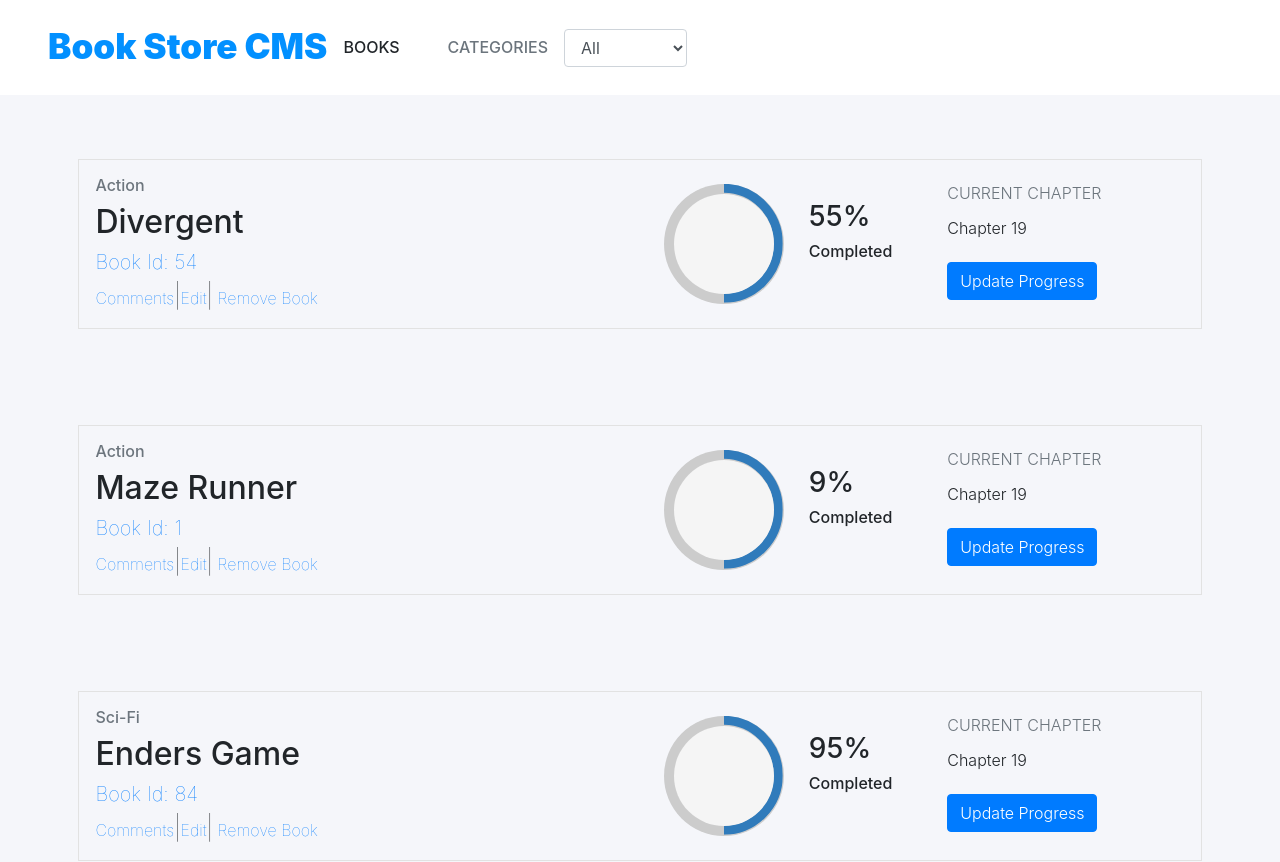
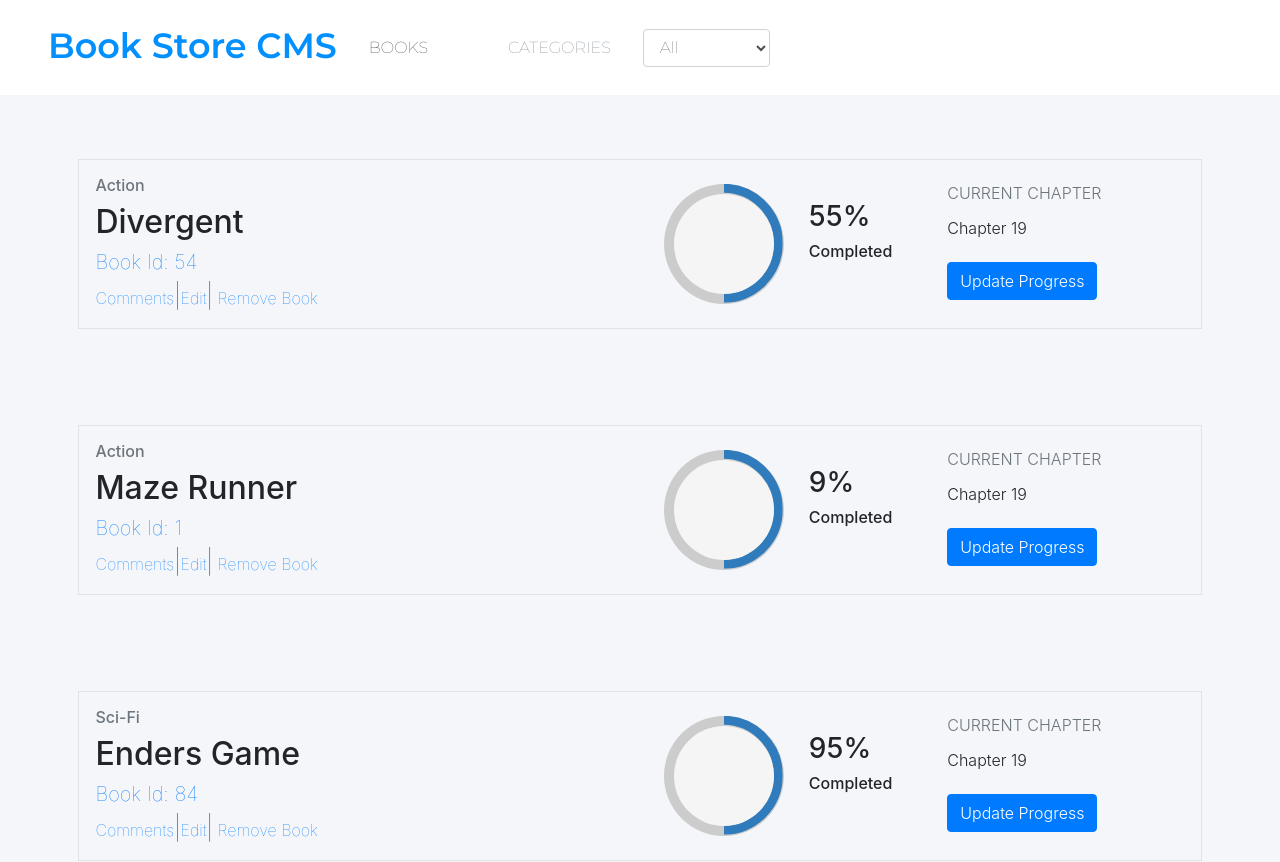
Before and after one commit to Elbie-em/Redux-Bookstore-CMS, a React (Create React App) app: page / in a window 1280 px wide. Shown: the top 862 px of the page. Built offline with nearby package versions, Linux system fonts and the light colour scheme.

Commit message:
Modify nav bar element

```diff
--- a/src/containers/BookList.js
+++ b/src/containers/BookList.js
@@ -17,11 +17,11 @@
 
   return (
     <div>
-      <nav className="nav-sec d-flex align-items-center justify-content-between">
+      <nav className="main-font nav-sec d-flex align-items-center justify-content-between">
         <div className="d-flex align-items-center">
           <h1 className="bookstore-CMS ml-5 mr-3">Book Store CMS</h1>
-          <h6 className="mr-5 mt-2">BOOKS</h6>
-          <h6 className="mt-2 text-muted">CATEGORIES</h6>
+          <h6 className="nav-link mr-5 mt-2">BOOKS</h6>
+          <h6 className="nav-link mt-2 text-muted">CATEGORIES</h6>
           <div className="ml-3">
             <CategoryFilter filterBooks={handleFilterChange} />
           </div>
```
